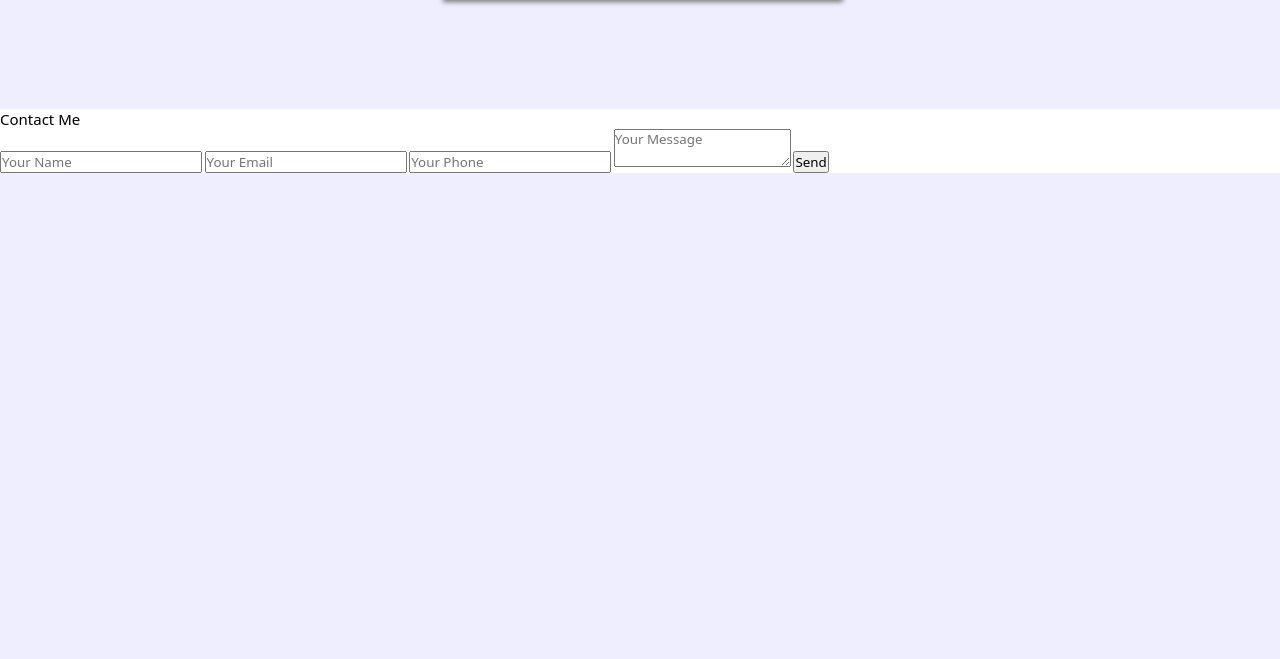
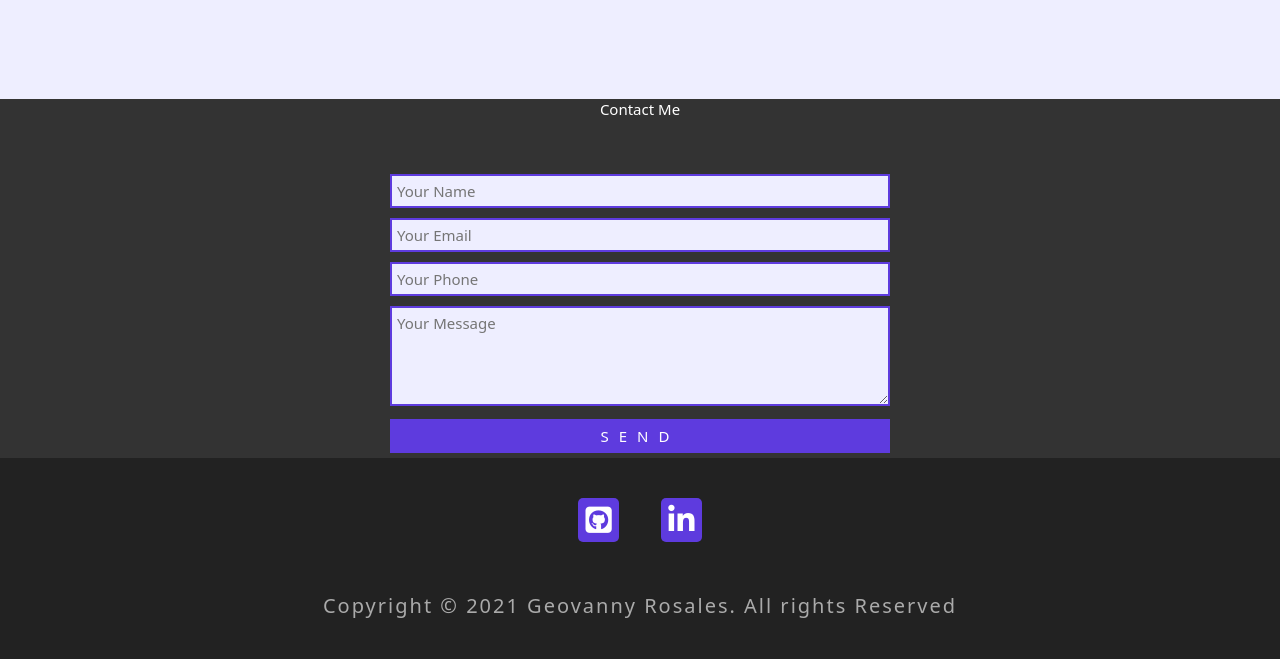
Before and after one commit to GeoRosa2019/NewWebpagewithJS, a PHP site: page /index.html in a window 1280 px wide. Shown: the part 2317-2976 px from the top of the page. Before the commit the page ends 2490 px from the top, so only its background shows below. Run offline with PHP 8.4, Linux system fonts and the light colour scheme.

Commit message:
Final update for html,js and css now to php

```diff
--- a/index.html
+++ b/index.html
@@ -16,16 +16,16 @@
 <body>
   <!--Navbar-->
   <nav class="navbar center">
-    <a href="#" class="navbar-link">Home</a>
-    <a href="#" class="navbar-link">About</a>
-    <a href="#" class="navbar-link">Portfolio</a>
-    <a href="#" class="navbar-link">Contact</a>
+    <a href="#section-1" class="navbar-link">Home</a>
+    <a href="#section-2" class="navbar-link">About</a>
+    <a href="#section-3" class="navbar-link">Portfolio</a>
+    <a href="#section-4" class="navbar-link">Contact</a>
     <a href="#" class="navbar-link">Resume</a>
   </nav>
   <!--End of Navbar-->
   <div class="container">
     <!--Section1 for intro -->
-    <section class="section-1 center">
+    <section class="section-1 center" id="section-1">
       <h1 class="section-1-heading">
         Game Programmer</span>
       </h1>
@@ -41,28 +41,28 @@
         <div class="progress-bar">
           <p class="progress-text">
             C++
-            <span></span>75%
+            <span></span>%
           </p>
           <div class="progress-percent"></div>
         </div>
         <div class="progress-bar">
           <p class="progress-text">
             C#
-            <span></span>60%
+            <span></span>%
           </p>
           <div class="progress-percent"></div>
         </div>
         <div class="progress-bar">
           <p class="progress-text">
             Unreal Engine
-            <span></span>75%
+            <span></span>%
           </p>
           <div class="progress-percent"></div>
         </div>
         <div class="progress-bar">
           <p class="progress-text">
             unity
-            <span></span>60%
+            <span></span>%
           </p>
           <div class="progress-percent"></div>
         </div>
@@ -88,7 +88,7 @@
     </section>
     <!--End of Section 2-->
     <!--Section 3-->
-    <section class="section-3">
+    <section class="section-3" id="section-3">
       <h1 class="section-3-heading">Current Projects</h1>
       <div class="" projects-wrapper>
         <div class="project">
@@ -113,16 +113,31 @@
   <!--End of Section 3-->
 
   <!--Section 4-->
-  <section class="section-4">
+  <section class="section-4" id="section-4">
     <h1 class="section-4-heading">Contact Me</h1>
     <form action="" class="contact-form">
-      <input type="text" class="contact-form-text" placeholder="Your Name" />
-      <input type="email" class="contact-form-text" placeholder="Your Email" />
-      <input type="text" class="contact-form-text" placeholder="Your Phone" />
-      <textarea class="contact-form-text" placeholder="Your Message"></textarea>
-      <input type="submit" class="contact-form-btn" value="Send" />
+      <form action="mailto:geovannyrosales5@gmail.com" method="post" enctype="text/plain">
+        <input type="text" class="contact-form-text" placeholder="Your Name" />
+        <input type="email" class="contact-form-text" placeholder="Your Email" />
+        <input type="text" class="contact-form-text" placeholder="Your Phone" />
+        <textarea class="contact-form-text" placeholder="Your Message"></textarea>
+        <input type="submit" class="contact-form-btn" value="Send" />
+      </form>
     </form>
     <!--End of Section 4-->
+    <!--Section 5-->
+    <footer class="section-5 center">
+      <div class="social-media">
+        <a href="#" class="social-media-link">
+          <i class="fab fa-github-square"></i>
+        </a>
+        <a href="#" class="social-media-link">
+          <i class="fab fa-linkedin-in"></i>
+        </a>
+      </div>
+      <p class="copyright">Copyright &copy; 2021 Geovanny Rosales. All rights Reserved</p>
+    </footer>
+    <!--End of Section 5-->
     </div>
     <script src="script.js"></script>
 </body>
--- a/script.js
+++ b/script.js
@@ -0,0 +1,44 @@
+const navbar = document.querySelector('.navbar');
+const navbarOffsetTop = navbar.offsetTop;
+const sections = document.querySelectorAll('section');
+const navbarLinks = document.querySelectorAll('.navbar-link');
+// For Progress Bar
+const progress = document.querySelector('.progress-bars-wrapper');
+const progressBarPercents = [75, 60, 75, 60];
+
+
+// Add the sticky class to the navbar when you reach its scroll position.
+//Remove "sticky" when you leave the scroll position
+window.addEventListener('scroll', () => {
+    mainFn();
+});
+
+const mainFn = () => {
+    if (window.scrollY >= navbarOffsetTop) {
+        navbar.classList.add('sticky');
+    } else {
+        navbar.classList.remove('sticky');
+    }
+
+    sections.forEach((section, i) => {
+        if (window.scrollY >= section.offsetTop - 10) {
+            navbarLinks.forEach(navbarLink => {
+                navbarLink.classList.remove('change');
+            });
+            navbarLinks[i].classList.add('change');
+        }
+    });
+
+    // This will fill the progress bar when it is in the viewport
+    if (window.scrollY + window.innerHeight >= progress.offsetTop) {
+        document.querySelectorAll('.progress-percent').forEach((el, i) => {
+            el.style.width = `${progressBarPercents[i]}%`;
+            el.previousElementSibling.firstElementChild.textContent = progressBarPercents[i];
+        });
+    }
+};
+mainFn();
+
+window.addEventListener('resize', () => {
+    window.location.reload();
+});
--- a/style.css
+++ b/style.css
@@ -277,7 +314,7 @@ html {
   font-weight: 500;
   color: #fff;
   letter-spacing: 0.1rem;
-  border: 0.3rem solid #e41c6f;
+  border: 0.3rem solid #5e3bde;
   padding: 0.1rem;
   background-color: #fff;
   position: absolute;
@@ -291,3 +328,176 @@ html {
 }
 
 /* End of Section 3 */
+
+/* Section 4 */
+.section-4 {
+  width: 100%;
+  height: 70vh;
+  background-color: #333;
+  display: flex;
+  flex-direction: column;
+  align-items: center;
+  justify-content: space-evenly;
+}
+
+.section-4-heading {
+  color: #fff;
+  box-shadow: none;
+  border-color: #fff;
+  margin-bottom: 5rem;
+}
+
+.contact-form {
+  width: 50rem;
+  flex-direction: column;
+}
+
+.contact-form input,
+.contact-form textarea {
+  width: 100%;
+  padding: 0.5rem;
+  margin: 0.5rem 0;
+  background-color: #eef;
+  font-size: 1.5rem;
+  border: 0.2rem solid #5e3bde;
+  color: #555;
+}
+
+.contact-form textarea {
+  height: 10rem;
+  max-height: 15rem;
+  max-width: 100%;
+}
+
+.contact-form .contact-form-btn {
+  background-color: #5e3bde;
+  color: #fff;
+  text-transform: uppercase;
+  letter-spacing: 1rem;
+  cursor: pointer;
+}
+
+/* End of Section 4 */
+
+/* Section 5 */
+.section-5 {
+  width: 100%;
+  height: 30vh;
+  background-color: #222;
+  flex-direction: column;
+}
+
+.social-media {
+  margin-bottom: 5rem;
+}
+
+.social-media-link {
+  margin: 0 2rem;
+  padding: 0.7rem;
+  background-color: #5e3bde;
+  border-radius: 0.5rem;
+  display: inline-block;
+}
+
+.social-media-link i {
+  font-size: 3rem;
+  color: #fff;
+}
+
+.copyright {
+  color: #aaa;
+  font-size: 2rem;
+  letter-spacing: .2rem;
+  font-weight: 300;
+  text-align: center;
+}
+
+/* Responsive */
+@media(max-width: 1200px) {
+  .services {
+    height: auto;
+    flex-wrap: wrap;
+  }
+
+  .service {
+    margin: 3rem 2rem;
+  }
+
+  .section-4 {
+    height: 80vh;
+  }
+}
+
+@media (max-width: 800px) {
+  .section-1-heading {
+    font-size: 4rem;
+  }
+
+  .progress-bar {
+    width: 50rem;
+  }
+}
+
+@media (max-width: 600px) {
+  .section-1-heading {
+    font-size: 3rem;
+  }
+
+  .navbar-link {
+    margin: 0 2rem;
+    font-size: 1.5rem;
+  }
+
+  .section-2 {
+    padding: 10rem;
+  }
+
+  .section-2-heading {
+    margin-bottom: 10rem;
+  }
+
+  .progress-bar {
+    width: 45rem;
+  }
+
+  .project-img {
+    width: 100%;
+  }
+
+  .contact-form {
+    width: 40rem;
+  }
+
+  .copyright {
+    width: 70%;
+  }
+}
+
+@media (max-width: 500px) {
+  html {
+    font-size: 55%;
+  }
+
+  @media (max-width: 450px) {
+    html {
+      font-size: 45%;
+    }
+
+    .section-1-heading {
+      font-size: 2.5rem;
+    }
+
+    .navbar-link {
+      margin: 0 1.5rem;
+    }
+
+    .section-2-heading {
+      text-align: center;
+    }
+
+    .progress-bar {
+      width: 40rem;
+    }
+  }
+
+}
```
Also changed, not shown: other parts of style.css (+45 -8 lines), index.php (added, +20 -0 lines).
